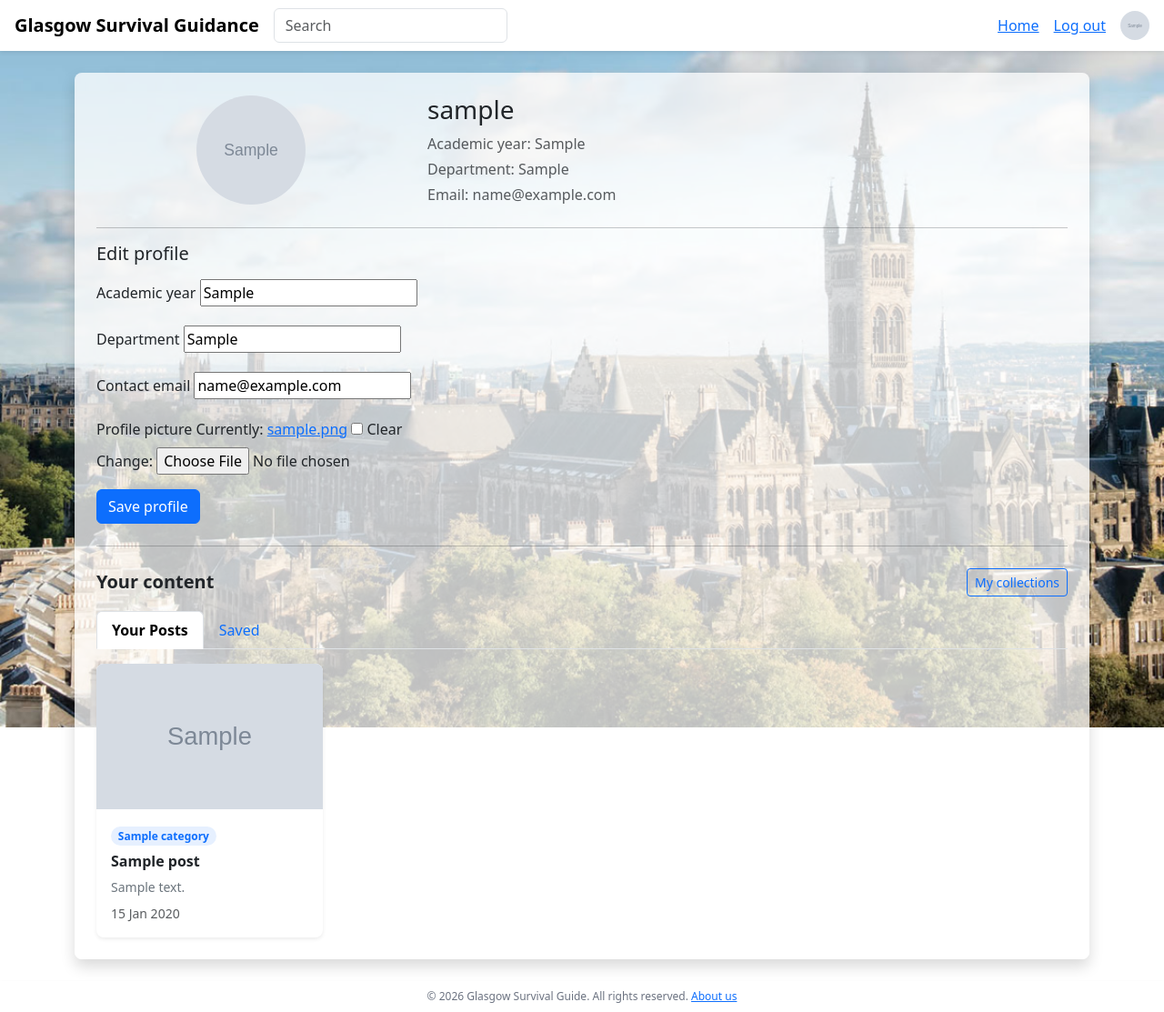
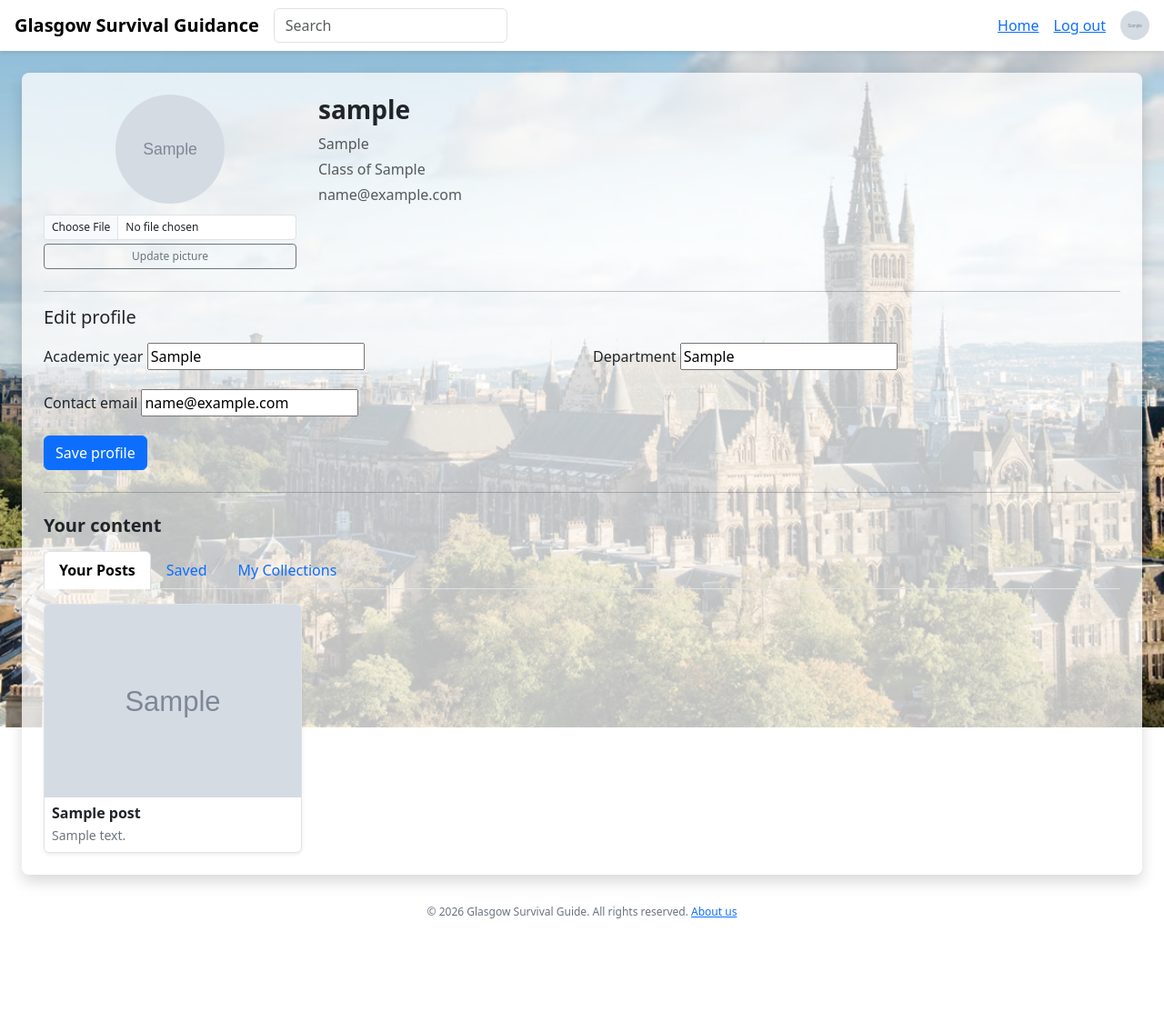
Before and after one commit to COMPSCI5012-Internet-Technology/GlasgowSurvivalGuide, a Django app: page /accounts/profile/ in a window 1280 px wide. Shown: the whole page at 91% size. After the commit the page ends 1010 px from the top, so only its background shows below. Run offline with Django 5.2, Linux system fonts and the light colour scheme; a user stored in the database is signed in; tables that the repository leaves empty hold one stand-in row (values such as "Sample post"); grey boxes marked "Sample" are stand-in pictures.

Commit message:
upload profile UI and isolate css and html

```diff
--- a/guide/models.py
+++ b/guide/models.py
@@ -12,7 +12,7 @@ class UserProfile(models.Model):
         related_name="profile",
     )
     academic_year = models.CharField(max_length=20, blank=True, default="")
-    department = models.CharField(max_length=20, blank=True, default="")
+    department = models.CharField(max_length=50, blank=True, default="")
     email = models.EmailField(max_length=120, blank=True, default="")
     icon = models.ImageField(
         upload_to="profile_icons/",
--- a/static/guide/style.css
+++ b/static/guide/style.css
@@ -204,3 +204,55 @@ a:focus, button:focus, input:focus, select:focus, textarea:focus {
     font-size: 12px;
     color: #6b7280;
 }
+
+/* ===== Profile Page ===== */
+.profile-avatar {
+    width: 120px;
+    height: 120px;
+    object-fit: cover;
+}
+
+.profile-avatar-placeholder {
+    width: 120px;
+    height: 120px;
+    font-size: 2rem;
+}
+
+.profile-upload-input {
+    font-size: 12px;
+}
+
+.profile-upload-btn {
+    font-size: 12px;
+}
+
+/* Navbar avatar */
+.navbar-avatar {
+    width: 32px;
+    height: 32px;
+    object-fit: cover;
+}
+
+.navbar-avatar-placeholder {
+    width: 32px;
+    height: 32px;
+}
+
+/* Post list author avatar */
+.post-author-avatar {
+    width: 24px;
+    height: 24px;
+    object-fit: cover;
+}
+
+.post-author-avatar-placeholder {
+    width: 24px;
+    height: 24px;
+    font-size: 0.75rem;
+}
+
+/* Profile page container */
+.profile-container {
+    max-width: 1400px;
+    margin: 0 auto;
+}
--- a/templates/base.html
+++ b/templates/base.html
@@ -36,11 +36,9 @@
                         {% if user_profile and user_profile.icon %}
                             <img src="{{ user_profile.icon.url }}"
                                  alt="{{ user.username }} profile picture"
-                                 class="rounded-circle"
-                                 style="width: 32px; height: 32px; object-fit: cover;">
+                                 class="rounded-circle navbar-avatar">
                         {% else %}
-                            <span class="rounded-circle bg-secondary text-white d-inline-flex align-items-center justify-content-center"
-                                  style="width: 32px; height: 32px;">
+                            <span class="rounded-circle bg-secondary text-white d-inline-flex align-items-center justify-content-center navbar-avatar-placeholder">
                                 {{ user.username|first|upper }}
                             </span>
                         {% endif %}
--- a/templates/guide/post_form.html
+++ b/templates/guide/post_form.html
@@ -30,7 +30,7 @@
 
                     <div class="text-start mx-auto w-75">
                         <label for="id_image_description" class="form-label small fw-bold text-dark mb-1">
-                            Image Description (Optional)
+                            Description (Optional)
                         </label>
                         <input type="text" name="image_description" class="form-control form-control-sm border-secondary" id="id_image_description" placeholder="Image description...">
                     </div>
--- a/templates/guide/post_list.html
+++ b/templates/guide/post_list.html
@@ -103,9 +103,9 @@
                                     <a href="{% url 'guide:user_public_collections' post.author.pk %}" class="d-flex align-items-center gap-2 text-decoration-none text-secondary">
                                     {% endif %}
                                         {% if author_profile and author_profile.icon %}
-                                        <img src="{{ author_profile.icon.url }}" alt="{{ post.author.username }} profile picture" class="rounded-circle" style="width: 24px; height: 24px; object-fit: cover;">
+                                        <img src="{{ author_profile.icon.url }}" alt="{{ post.author.username }} profile picture" class="rounded-circle post-author-avatar">
                                         {% else %}
-                                        <span class="rounded-circle bg-secondary text-white d-inline-flex align-items-center justify-content-center" style="width: 24px; height: 24px; font-size: 0.75rem;">{% if post.author.username %}{{ post.author.username|slice:":1"|upper }}{% else %}?{% endif %}</span>
+                                        <span class="rounded-circle bg-secondary text-white d-inline-flex align-items-center justify-content-center post-author-avatar-placeholder">
                                         {% endif %}
                                         <span class="fw-bold">{{ post.author.username|truncatechars:15 }}</span>
                                     </a>
--- a/templates/guide/profile.html
+++ b/templates/guide/profile.html
@@ -3,140 +3,133 @@
 {% block title %}Profile – Glasgow Survival Guide{% endblock %}
 
 {% block content %}
-<section class="container my-4">
-  <div class="bg-white bg-opacity-75 rounded-3 shadow p-4">
-    <div class="row align-items-center mb-4">
-      <div class="col-md-4 text-center">
+<section class="container-Fluid my-4 px-4">
+  <div class="bg-white bg-opacity-75 rounded-3 shadow p-4 profile-container">
+
+    <!-- user info header -->
+    <div class="row mb-4">
+      <!-- left: avatar + upload -->
+      <div class="col-md-3 text-center">
         {% if profile.icon %}
-          <img src="{{ profile.icon.url }}" alt="{{ profile.user.username }} profile picture"
-               class="rounded-circle" style="width: 120px; height: 120px; object-fit: cover;">
+          <img src="{{ profile.icon.url }}"
+               alt="{{ profile.user.username }} profile picture"
+               class="rounded-circle mb-2 profile-avatar">
         {% else %}
-          <div class="rounded-circle bg-secondary d-inline-flex align-items-center justify-content-center text-white"
-               style="width: 120px; height: 120px;">
-            <span class="fs-2">{{ profile.user.username|first|upper }}</span>
+          <div class="rounded-circle bg-secondary d-inline-flex align-items-center justify-content-center text-white mb-2 profile-avatar-placeholder">
+            <span>{{ profile.user.username|first|upper }}</span>
           </div>
         {% endif %}
+
+        <form method="post" enctype="multipart/form-data" class="mt-1">
+          {% csrf_token %}
+          <input type="file" name="icon" id="id_icon"
+                 class="form-control form-control-sm profile-upload-input"
+                 accept="image/*">
+          <button type="submit"
+                  class="btn btn-sm btn-outline-secondary mt-1 w-100 profile-upload-btn">
+            Update picture
+          </button>
+        </form>
       </div>
-      <div class="col-md-8">
-        <h1 class="h3 mb-2">
-          {{ profile.user.username }}
-        </h1>
+
+      <!-- right: name, department, email -->
+      <div class="col-md-9">
+        <h1 class="h3 fw-bold">{{ profile.user.username }}</h1>
+
+        {% if profile.department %}
+          <p class="mb-1 text-muted">{{ profile.department }}</p>
+        {% endif %}
+
         {% if profile.academic_year %}
-          <p class="mb-1 text-muted">Academic year: {{ profile.academic_year }}</p>
+          <p class="mb-1 text-muted">Class of {{ profile.academic_year }}</p>
         {% endif %}
-        {% if profile.department %}
-          <p class="mb-1 text-muted">Department: {{ profile.department }}</p>
-        {% endif %}
+
         {% if profile.email %}
-          <p class="mb-0 text-muted">Email: {{ profile.email }}</p>
+          <p class="mb-1 text-muted">{{ profile.email }}</p>
         {% else %}
-          <p class="mb-0 text-muted">Email: {{ profile.user.email }}</p>
+          <p class="mb-1 text-muted">{{ profile.user.email }}</p>
         {% endif %}
       </div>
     </div>
 
     <hr>
 
-    <div class="row">
-      <div class="col-md-6">
+    <!-- edit profile form -->
     <h2 class="h5 mb-3">Edit profile</h2>
-        <form method="post" enctype="multipart/form-data" novalidate>
+    <form method="post" enctype="multipart/form-data">
       {% csrf_token %}
       {% if form.non_field_errors %}
-            <div class="alert alert-danger">
-              {{ form.non_field_errors }}
-            </div>
+        <div class="alert alert-danger">{{ form.non_field_errors }}</div>
       {% endif %}
 
-          <div class="mb-3">
+      <div class="row">
+        <div class="col-md-6 mb-3">
           <label for="{{ form.academic_year.id_for_label }}" class="form-label">Academic year</label>
           {{ form.academic_year }}
-            {% if form.academic_year.errors %}
-              <div class="text-danger small">
-                {{ form.academic_year.errors }}
         </div>
-            {% endif %}
-          </div>
-
-          <div class="mb-3">
+        <div class="col-md-6 mb-3">
           <label for="{{ form.department.id_for_label }}" class="form-label">Department</label>
           {{ form.department }}
-            {% if form.department.errors %}
-              <div class="text-danger small">
-                {{ form.department.errors }}
         </div>
-            {% endif %}
       </div>
 
       <div class="mb-3">
         <label for="{{ form.email.id_for_label }}" class="form-label">Contact email</label>
         {{ form.email }}
-            {% if form.email.errors %}
-              <div class="text-danger small">
-                {{ form.email.errors }}
-              </div>
-            {% endif %}
       </div>
 
-          <div class="mb-3">
-            <label for="{{ form.icon.id_for_label }}" class="form-label">Profile picture</label>
-            {{ form.icon }}
-            {% if form.icon.errors %}
-              <div class="text-danger small">
-                {{ form.icon.errors }}
-              </div>
-            {% endif %}
-          </div>
-
-          <button type="submit" class="btn btn-primary">
-            Save profile
-          </button>
+      <button type="submit" class="btn btn-primary">Save profile</button>
     </form>
-      </div>
-    </div>
 
     <hr class="my-4">
 
-    <div class="d-flex flex-wrap align-items-center justify-content-between gap-2 mb-3">
-      <h2 class="h5 fw-bold mb-0">Your content</h2>
-      <a href="{% url 'guide:collection_list' %}" class="btn btn-outline-primary btn-sm">My collections</a>
-    </div>
-    <ul class="nav nav-tabs border-bottom mb-3" role="tablist">
-      <li class="nav-item" role="presentation">
-        <a class="nav-link {% if active_tab == 'posts' %}active fw-bold{% endif %}" href="{% url 'guide:profile' %}?tab=posts" {% if active_tab == 'posts' %}aria-current="page"{% endif %}>Your Posts</a>
+    <!-- your content tabs -->
+    <h2 class="h5 fw-bold mb-3">Your content</h2>
+    <ul class="nav nav-tabs mb-3">
+      <li class="nav-item">
+        <a class="nav-link {% if active_tab == 'posts' %}active fw-bold{% endif %}"
+           href="{% url 'guide:profile' %}?tab=posts">Your Posts</a>
       </li>
-      <li class="nav-item" role="presentation">
-        <a class="nav-link {% if active_tab == 'saved' %}active fw-bold{% endif %}" href="{% url 'guide:profile' %}?tab=saved" {% if active_tab == 'saved' %}aria-current="page"{% endif %}>Saved</a>
+      <li class="nav-item">
+        <a class="nav-link {% if active_tab == 'saved' %}active fw-bold{% endif %}"
+           href="{% url 'guide:profile' %}?tab=saved">Saved</a>
+      </li>
+      <li class="nav-item">
+        <a class="nav-link" href="{% url 'guide:collection_list' %}">My Collections</a>
       </li>
     </ul>
 
-    <div class="row row-cols-1 row-cols-md-2 row-cols-lg-4 g-4">
+    <!-- post grid -->
+    <div class="row row-cols-1 row-cols-md-2 row-cols-lg-4 g-3">
       {% for post in tab_posts %}
       <div class="col">
-        <div class="card h-100 border-0 shadow-sm rounded-3 overflow-hidden">
+        <div class="card h-100 border shadow-sm">
           {% if post.image %}
           <a href="{% url 'guide:post_detail' post.pk %}">
-            <img src="{{ post.image.url }}" class="card-img-top" alt="{{ post.image_description|default:post.title }}" style="height: 160px; object-fit: cover;">
+            <img src="{{ post.image.url }}" class="card-img-top"
+                 alt="{{ post.image_description|default:post.title }}">
           </a>
           {% endif %}
-          <div class="card-body">
-            {% if post.category %}
-            <span class="badge rounded-pill bg-primary bg-opacity-10 text-primary mb-2">{{ post.category.name }}</span>
-            {% endif %}
-            <h3 class="h6 card-title fw-bold">
-              <a href="{% url 'guide:post_detail' post.pk %}" class="text-decoration-none text-dark">{{ post.title }}</a>
+          <div class="card-body p-2">
+            <h3 class="h6 fw-bold mb-1">
+              <a href="{% url 'guide:post_detail' post.pk %}"
+                 class="text-dark text-decoration-none">
+                {{ post.title|truncatewords:8 }}
+              </a>
             </h3>
-            <p class="card-text small text-secondary mb-2">{{ post.description|truncatewords:15 }}</p>
-            <div class="small text-muted">{{ post.created_at|date:"d M Y" }}</div>
+            <p class="small text-secondary mb-0">
+              {{ post.description|truncatewords:10 }}
+            </p>
           </div>
         </div>
       </div>
       {% empty %}
       <div class="col-12">
-        <p class="text-muted mb-0">No posts in this tab.</p>
+        <p class="text-muted">Nothing here yet.</p>
       </div>
       {% endfor %}
     </div>
+
   </div>
 </section>
 {% endblock %}
```
Also changed, not shown: guide/migrations/0010_alter_userprofile_department.py (added). Lines whose indentation alone changed are shown as unchanged.
